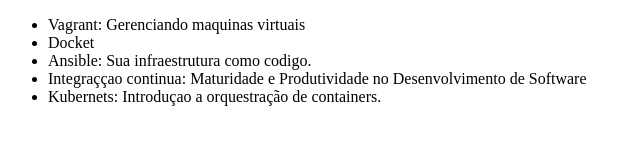
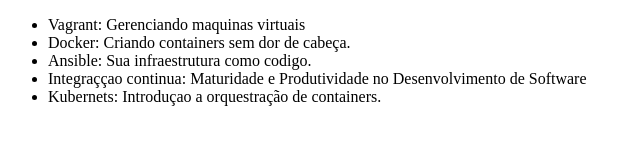
Before and after one commit to RafaelIran/alura-git, a plain HTML site: page index.html in a window 1280 px wide. Shown: the whole page, without its empty margins (0-640 px from the left). Drawn offline with Linux system fonts and the light colour scheme.

Commit message:
Arrumando nome do curso de Docker 2.0

```diff
--- a/index.html
+++ b/index.html
@@ -7,7 +7,7 @@
 <body>
     <ul>
         <li>Vagrant: Gerenciando maquinas virtuais</li>
-        <li>Docket</li>
+        <li>Docker: Criando containers sem dor de cabeça.</li>
         <li>Ansible: Sua infraestrutura como codigo.</li>
         <li>Integraççao continua: Maturidade e Produtividade no Desenvolvimento de Software</li>
         <li>Kubernets: Introduçao a orquestração de containers.</li>
```
